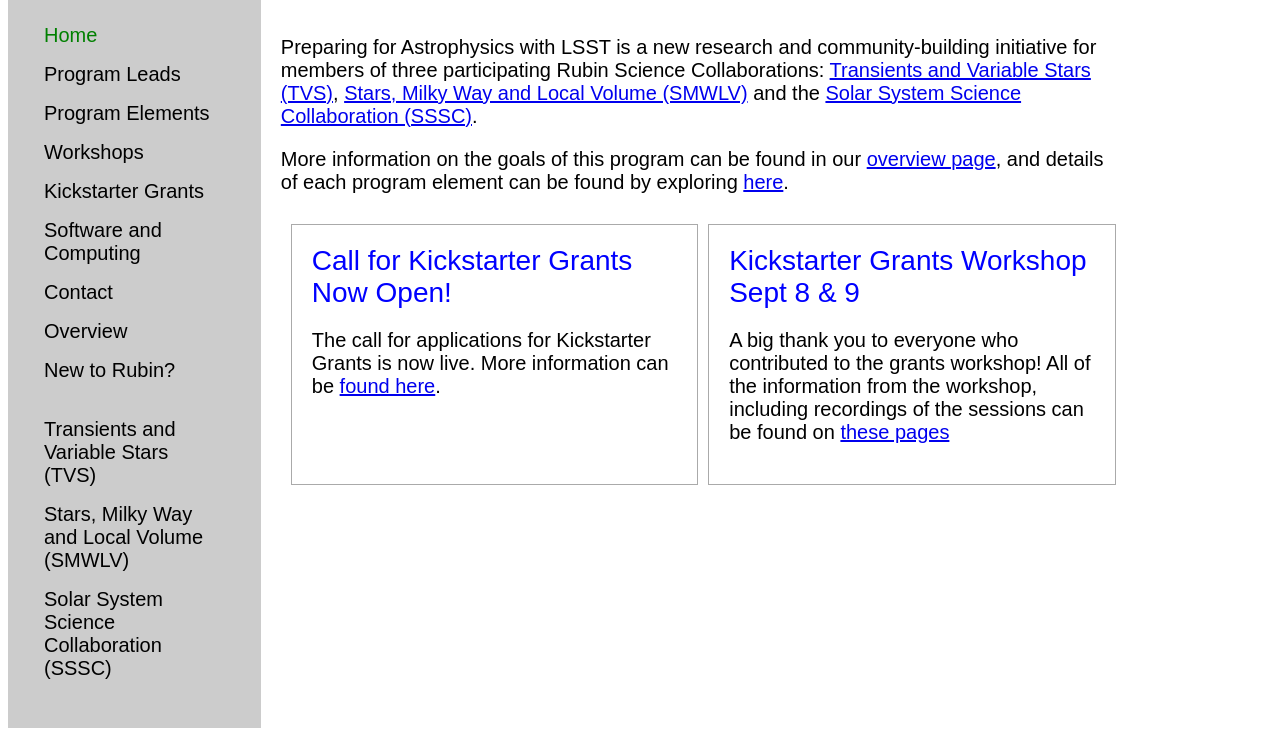
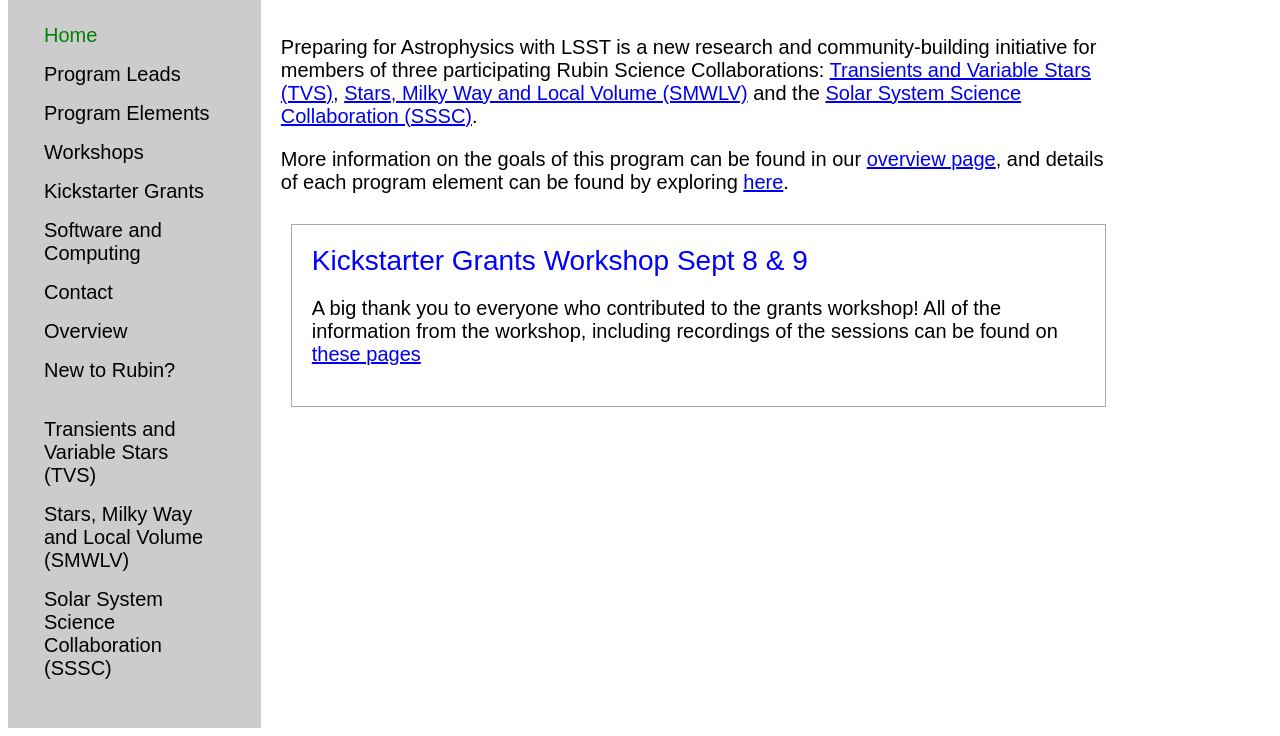
Before and after one commit to lsst-sci-prep/lsst-sci-prep.github.io, a Jekyll site: the page built from index.html, in a window 1280 px wide and 900 px high, scrolled down 833 px, cut to the strip 164-900 px from the top of the window. Built offline with Jekyll 4.4.1, drawn with Linux system fonts in a browser that asks for light colours.

Commit message:
Closed call for proposals

```diff
--- a/index.html
+++ b/index.html
@@ -11,10 +11,6 @@ the <a href="http://lsst-sssc.github.io/">Solar System Science Collaboration (SS
 <p>More information on the goals of this program can be found in our <a href="/overview.html">overview page</a>, and details
   of each program element can be found by exploring <a href="/program_elements.html">here</a>. </p>
   <div class="grid-container2">
-    <div>
-        <section-title>Call for Kickstarter Grants Now Open!</section-title>
-        <p>The call for applications for Kickstarter Grants is now live.  More information can be <a href="/call_for_proposals.html">found here</a>. </p>
-  </div>
   <div>
       <section-title>Kickstarter Grants Workshop Sept 8 & 9</section-title>
       <p>A big thank you to everyone who contributed to the grants workshop!
```
